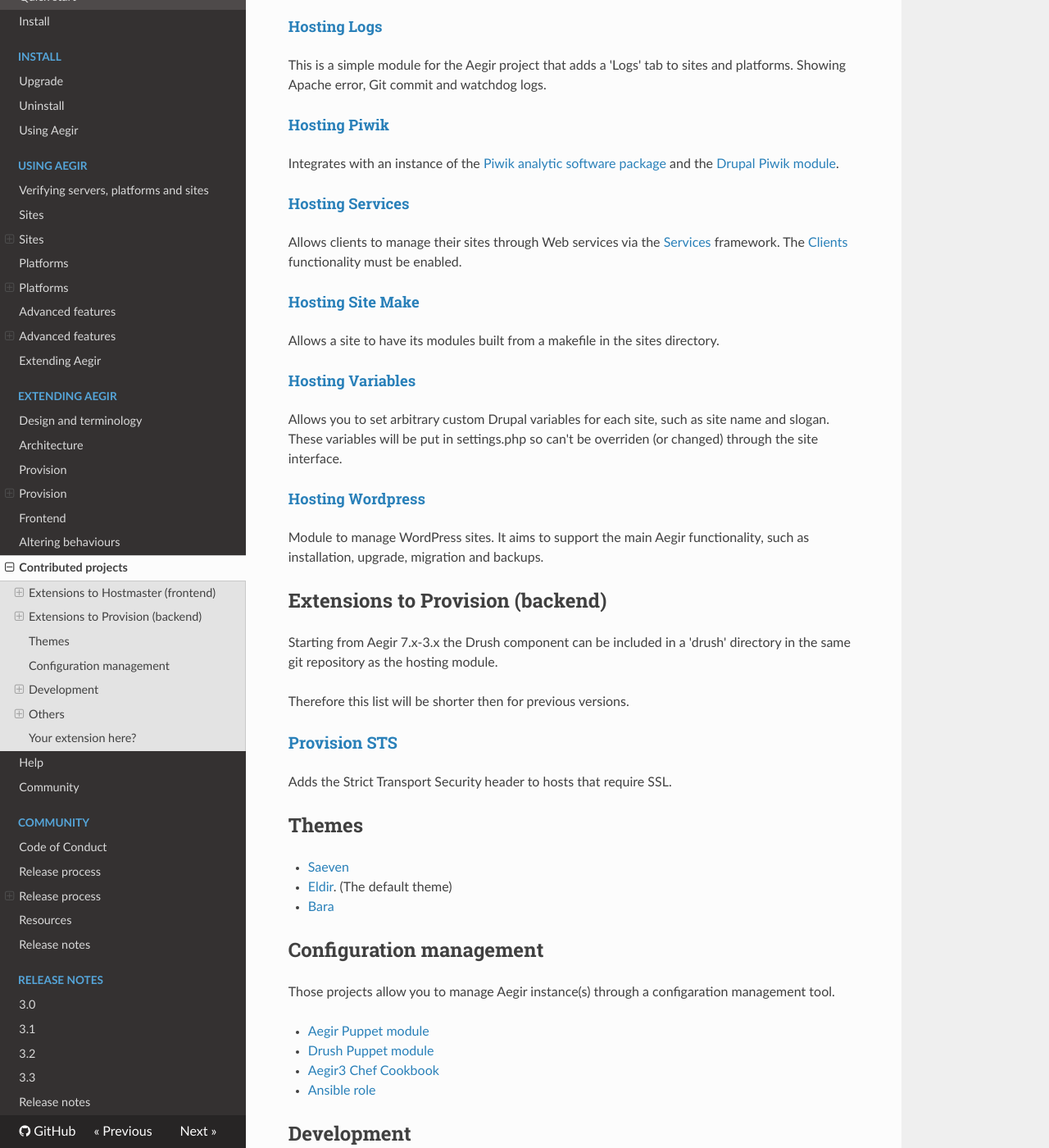
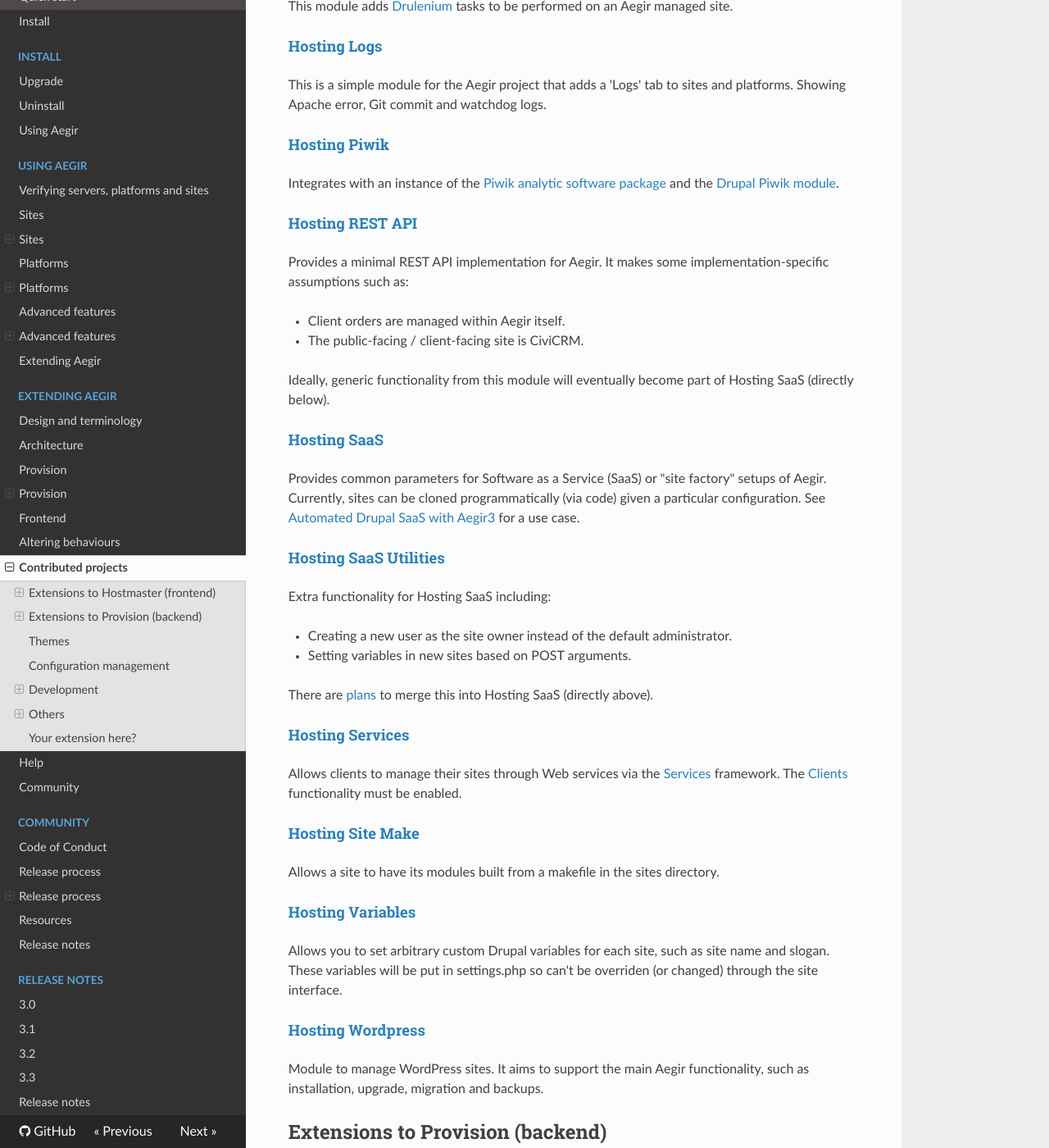
Before and after one commit to aegir-project/documentation, an MkDocs documentation site: the page built from docs/extend/contrib.md, in a window 1280 px wide and 1400 px high, scrolled down 1696 px. Shown: the whole window at 82% size. Built offline with MkDocs 1.6.1, drawn with Linux system fonts in a browser that asks for light colours; nearby versions of some CDN libraries; old or Windows-style settings are respelled for this version of MkDocs; some of the changed text lies outside the part shown.

Commit message:
Added the Services/SaaS/REST modules to the list of contributed modules.

```diff
--- a/docs/extend/contrib.md
+++ b/docs/extend/contrib.md
@@ -61,6 +61,28 @@
 #### [Hosting Piwik](https://www.drupal.org/project/hosting_piwik)
 
 Integrates with an instance of the [Piwik analytic software package](https://en.wikipedia.org/wiki/Piwik) and the [Drupal Piwik module](https://www.drupal.org/project/piwik).
+
+#### [Hosting REST API](https://github.com/PraxisLabs/hosting_restapi)
+
+Provides a minimal REST API implementation for Aegir.  It makes some implementation-specific assumptions such as:
+
+* Client orders are managed within Aegir itself.
+* The public-facing / client-facing site is CiviCRM.
+
+Ideally, generic functionality from this module will eventually become part of Hosting SaaS (directly below).
+
+#### [Hosting SaaS](https://www.drupal.org/project/hosting_saas)
+
+Provides common parameters for Software as a Service (SaaS) or "site factory" setups of Aegir.  Currently, sites can be cloned programmatically (via code) given a particular configuration.  See [Automated Drupal SaaS with Aegir3](https://praxis.coop/en/blog/automated-drupal-saas-aegir3) for a use case.
+
+#### [Hosting SaaS Utilities](https://github.com/PraxisLabs/hosting_saas_utils)
+
+Extra functionality for Hosting SaaS including:
+
+* Creating a new user as the site owner instead of the default administrator.
+* Setting variables in new sites based on POST arguments.
+
+There are [plans](https://www.drupal.org/node/2698053) to merge this into Hosting SaaS (directly above).
 
 #### [Hosting Services](https://www.drupal.org/project/hosting_services)
 
```
